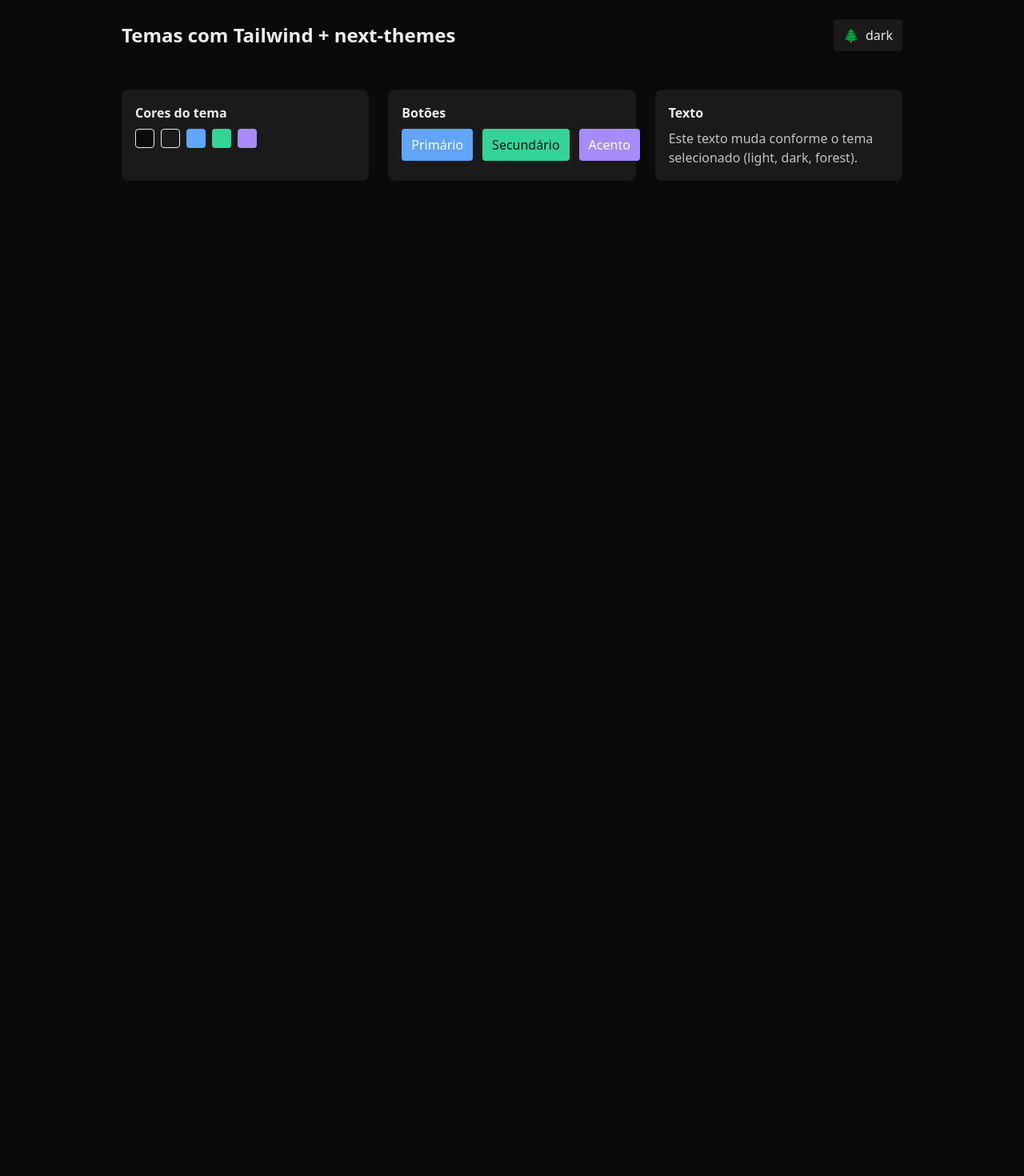
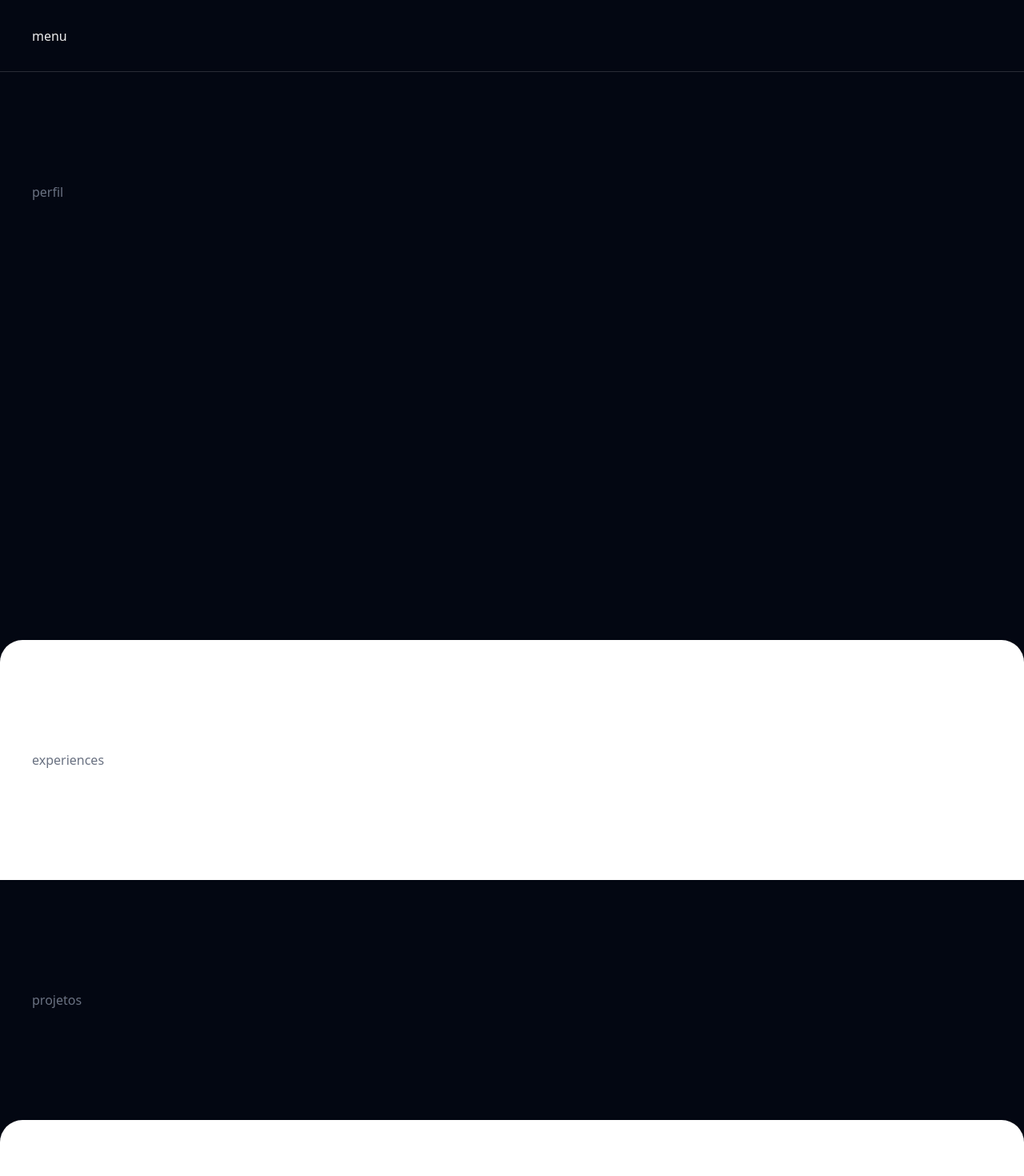
Before and after one commit to ramersonrodrigues/Portifolio, a Next.js app: page / in a window 1280 px wide. Shown: the top 1470 px of the page at 80% size. Before the commit the page ends 800 px from the top, so only its background shows below. Built offline with nearby package versions, Linux system fonts and the light colour scheme.

Commit message:
estrutura do site

```diff
--- a/src/app/globals.css
+++ b/src/app/globals.css
@@ -20,10 +20,10 @@
 
 /* Tema DARK */
 .dark {
-  --background: #0a0a0a;
+  --background: #030712;
   --foreground: #ededed;
   --surface: #1a1a1a;
-  --primary: #60a5fa;
+  --primary: #ffffff;
   --secondary: #34d399;
   --accent: #a78bfa;
   color-scheme: dark;
--- a/src/app/layout.tsx
+++ b/src/app/layout.tsx
@@ -2,6 +2,8 @@ import type { Metadata } from "next";
 import { Geist, Geist_Mono } from "next/font/google";
 import "./globals.css";
 import { ThemeProvider } from "@/components/theme-provider";
+import Menu from "@/sections/menu";
+import Footer from "@/sections/footer";
 
 const geistSans = Geist({
   variable: "--font-geist-sans",
@@ -14,8 +16,8 @@ const geistMono = Geist_Mono({
 });
 
 export const metadata: Metadata = {
-  title: "Create Next App",
-  description: "Generated by create next app",
+  title: "Râmerson Rodrigues",
+  description: "Portifolio",
 };
 
 export default function RootLayout({
@@ -27,7 +29,9 @@ export default function RootLayout({
     <html lang="pt-BR" suppressHydrationWarning>
       <body className={`${geistSans.variable} ${geistMono.variable} antialiased`}>
         <ThemeProvider>
+          <Menu />
           {children}
+          <Footer />
         </ThemeProvider>
       </body>
     </html>
--- a/src/app/page.tsx
+++ b/src/app/page.tsx
@@ -1,39 +1,17 @@
 import { ThemeToggle } from '@/components/ui/theme-toggle';
+import Experiences from '@/sections/experiences';
+import Menu from '@/sections/menu';
+import Perfil from '@/sections/perfil';
+import Projects from '@/sections/projects';
+import Reviews from '@/sections/reviews';
 
 export default function Home() {
   return (
-    <div className="min-h-[calc(100vh-0px)] bg-[var(--background)] text-[var(--foreground)]">
-      <div className="max-w-5xl mx-auto p-6 flex items-center justify-between">
-        <h1 className="text-2xl font-bold">Temas com Tailwind + next-themes</h1>
-        <ThemeToggle />
-      </div>
-
-      <div className="max-w-5xl mx-auto p-6 grid gap-6 md:grid-cols-3">
-        <div className="rounded-lg p-4 bg-[var(--surface)] border border-black/10 dark:border-white/10">
-          <h2 className="font-semibold mb-2">Cores do tema</h2>
-          <div className="flex gap-2">
-            <span className="inline-block w-6 h-6 rounded bg-[var(--background)] border" title="background" />
-            <span className="inline-block w-6 h-6 rounded bg-[var(--surface)] border" title="surface" />
-            <span className="inline-block w-6 h-6 rounded bg-[var(--primary)]" title="primary" />
-            <span className="inline-block w-6 h-6 rounded bg-[var(--secondary)]" title="secondary" />
-            <span className="inline-block w-6 h-6 rounded bg-[var(--accent)]" title="accent" />
-          </div>
-        </div>
-
-        <div className="rounded-lg p-4 bg-[var(--surface)] border border-black/10 dark:border-white/10">
-          <h2 className="font-semibold mb-2">Botões</h2>
-          <div className="flex gap-3">
-            <button className="px-3 py-2 rounded bg-[var(--primary)] text-white">Primário</button>
-            <button className="px-3 py-2 rounded bg-[var(--secondary)] text-black/90">Secundário</button>
-            <button className="px-3 py-2 rounded bg-[var(--accent)] text-white">Acento</button>
-          </div>
-        </div>
-
-        <div className="rounded-lg p-4 bg-[var(--surface)] border border-black/10 dark:border-white/10">
-          <h2 className="font-semibold mb-2">Texto </h2>
-          <p className="text-[var(--foreground)]/80">Este texto muda conforme o tema selecionado (light, dark, forest).</p>
-        </div>
-      </div>
-    </div>
+    <>
+      <Perfil />
+      <Experiences />
+      <Projects />
+      <Reviews />
+    </>
   );
 }
--- /dev/null
+++ b/src/sections/certifications.tsx
@@ -0,0 +1,8 @@
+
+export default function Certifications() {
+    return (
+        <section id="certifications">
+           certificações
+        </section>
+    );
+}
--- /dev/null
+++ b/src/sections/experiences.tsx
@@ -0,0 +1,11 @@
+
+
+export default function Experiences() {
+    return (
+        <section id="experiences" className="bg-white rounded-t-[28px] ">
+            <div className="min-h-[300px] flex justify-between items-center w-full mx-auto max-w-[1280px] p-5 px-10 text-gray-500">
+                experiences
+            </div>
+        </section>
+    );
+}
--- /dev/null
+++ b/src/sections/footer.tsx
@@ -0,0 +1,11 @@
+
+
+export default function Footer() {
+    return (
+        <footer>
+            <div className="min-h-[300px] flex justify-between items-center w-full mx-auto max-w-[1280px] p-5 px-10 text-gray-500">
+                footer
+            </div>
+        </footer>
+    );
+}
--- /dev/null
+++ b/src/sections/menu.tsx
@@ -0,0 +1,13 @@
+export default function Menu() {
+    return (
+        <>
+            <section id="menu" className="fixed left-0 top-0 z-50 w-full h-[90px] border-b border-[#292c36] bg-[var(--background)]">
+                <div className="h-full flex justify-between items-center w-full mx-auto max-w-[1280px] px-10">
+                    menu
+                </div>
+            </section>
+            {/* Espaçador para compensar a altura do header fixo */}
+            <div aria-hidden className="h-[90px]"></div>
+        </>
+    );
+}
--- /dev/null
+++ b/src/sections/perfil.tsx
@@ -0,0 +1,9 @@
+export default function Perfil() {
+    return (
+        <section id="perfil" className="min-h-[calc(100vh-90px)]">
+           <div className="min-h-[300px] flex justify-between items-center w-full mx-auto max-w-[1280px] p-5 px-10 text-gray-500">
+                perfil
+            </div>
+        </section>
+    );
+}
--- /dev/null
+++ b/src/sections/projects.tsx
@@ -0,0 +1,10 @@
+
+export default function Projects() {
+    return (
+        <section id="projects">
+            <div className="min-h-[300px] flex justify-between items-center w-full mx-auto max-w-[1280px] p-5 px-10 text-gray-500">
+                projetos
+            </div>
+        </section>
+    );
+}
--- /dev/null
+++ b/src/sections/reviews.tsx
@@ -0,0 +1,10 @@
+
+export default function Reviews() {
+    return (
+        <section id="reviews" className="bg-white rounded-t-[28px] ">
+            <div className="min-h-[300px] flex justify-between items-center w-full mx-auto max-w-[1280px] p-5 px-10 text-gray-500">
+                reviews
+            </div>
+        </section>
+    );
+}
--- /dev/null
+++ b/src/sections/skills.tsx
@@ -0,0 +1,8 @@
+
+export default function Skills() {
+    return (
+        <section id="skills" className="py-16">
+           skills
+        </section>
+    );
+}
```
